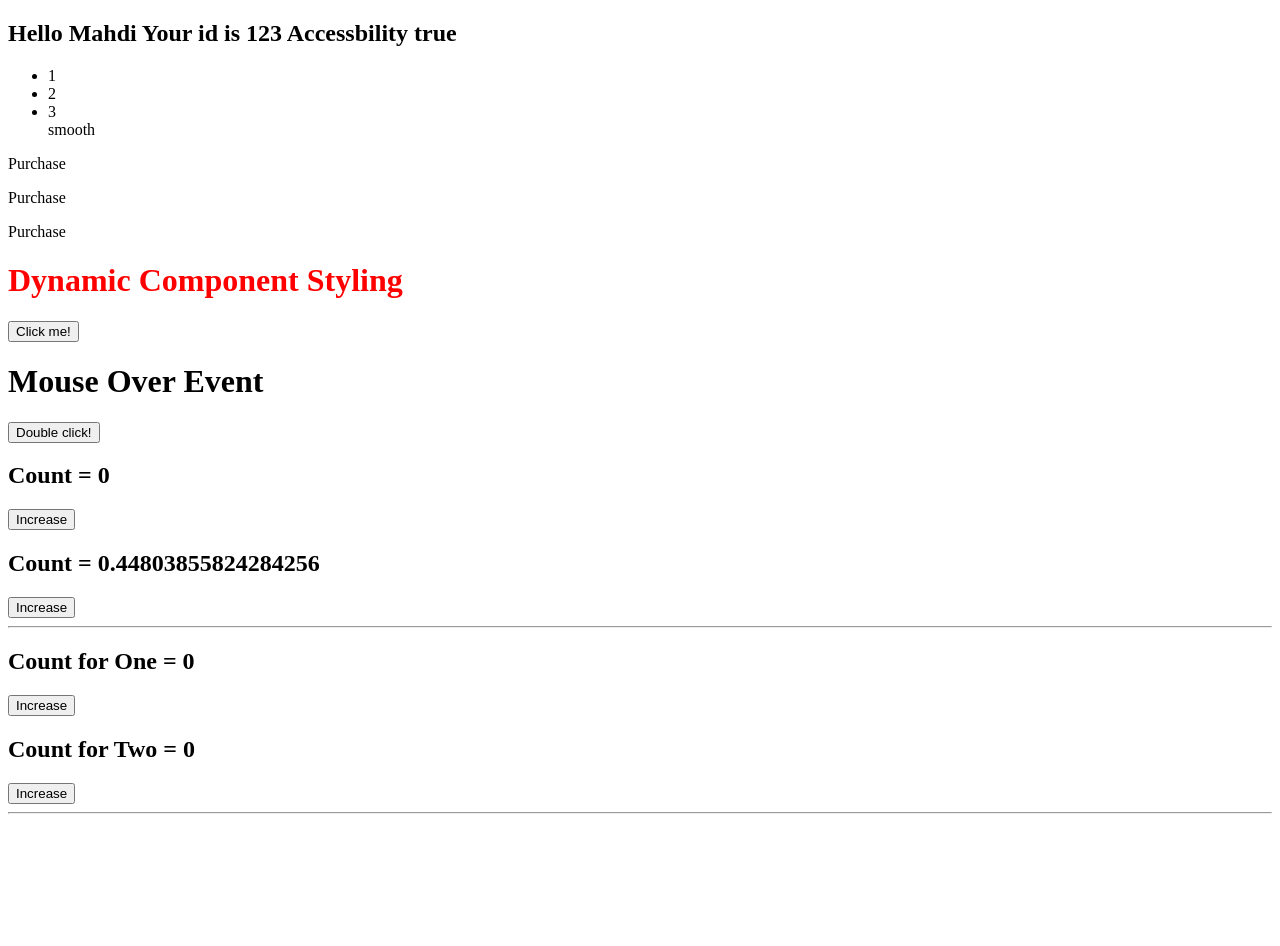
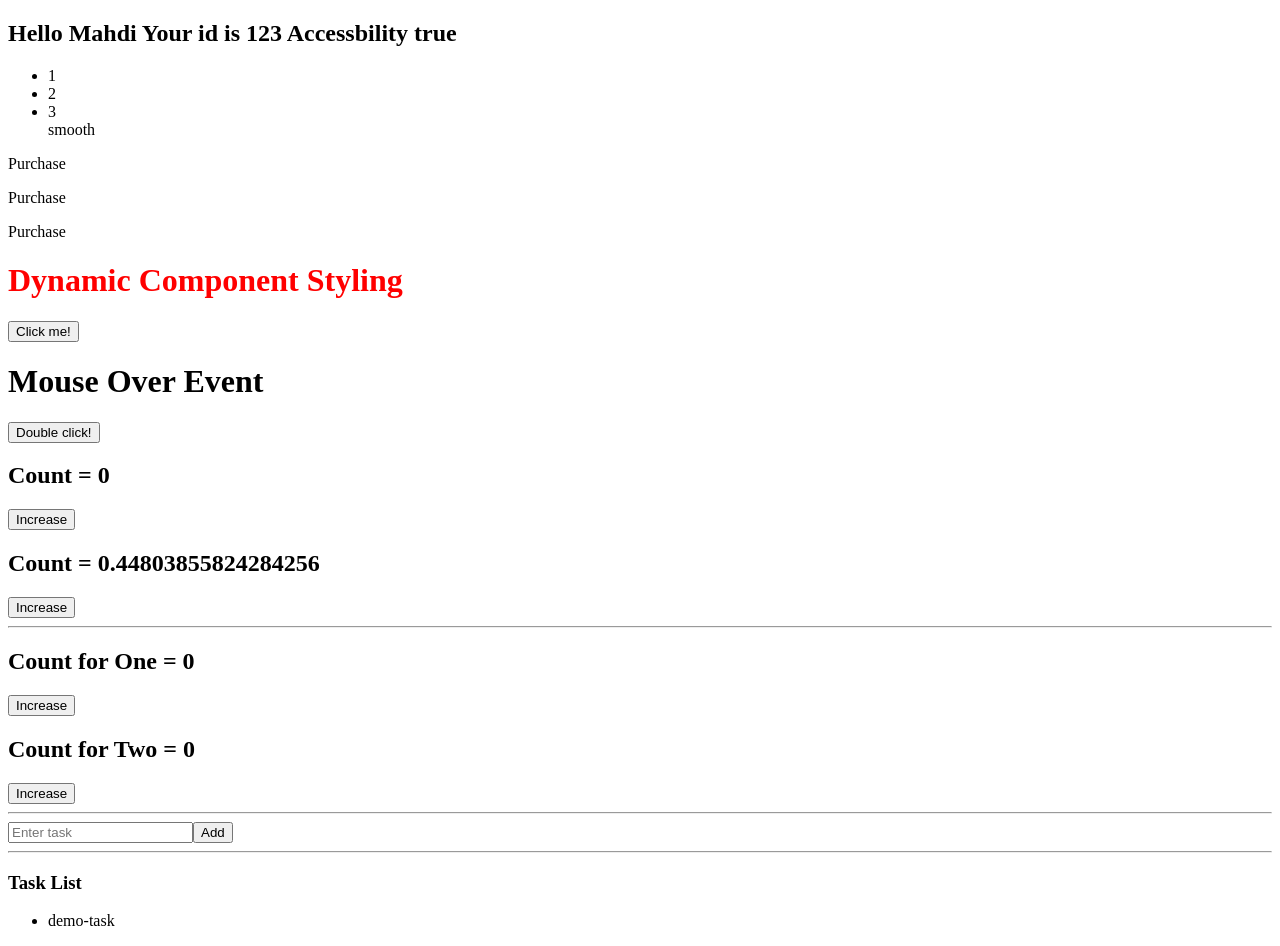
Before and after one commit to MdMahdiHasanTazelly/Web_Practice, a React (Create React App) app in the folder React/basic/: page / in a window 1280 px wide. Before the commit the page ends 822 px from the top, so only its background shows below. Built offline with nearby package versions, Linux system fonts and the light colour scheme.

Commit message:
Built a todo using useState hook

```diff
--- a/React/basic/src/App.js
+++ b/React/basic/src/App.js
@@ -6,6 +6,7 @@ import EventHandling from "./EventHandling.js";
 import WorkingRerender from "./WorkingRerender.js";
 import CallbackInStateFunc from "./CallbackInStateFunc.js";
 import ObjectAsStateVar from "./ObjectAsStateVar.js";
+import Todo from "./Todo.js";
 
 function App() {
   return (
@@ -39,6 +40,9 @@ function App() {
       {/* Working of objec as a state variable */}
       <ObjectAsStateVar />
 
+
+      <Todo />
+
     </div>
   );
 }
--- /dev/null
+++ b/React/basic/src/Todo.js
@@ -0,0 +1,29 @@
+import { use, useState } from "react";
+
+function Todo() {
+    let [todo, setTodo] = useState(["demo-task"]);
+    let [task, setTask] = useState("");
+
+    function updateTask(event){
+        setTask( ()=> event.target.value );
+    }
+    function addTodo(){
+        setTodo([...todo, task]);
+        setTask( ()=> "");
+    }
+
+    return (
+        <div>
+            <input placeholder="Enter task" value={task} onChange={updateTask}/>
+            <button onClick={addTodo}>Add</button>
+            <hr/>
+
+            <h3>Task List</h3>
+            <ul>
+                {todo.map( (task)=> <li>{task}</li>)}
+            </ul>
+        </div>
+     );
+}
+
+export default Todo;
```
